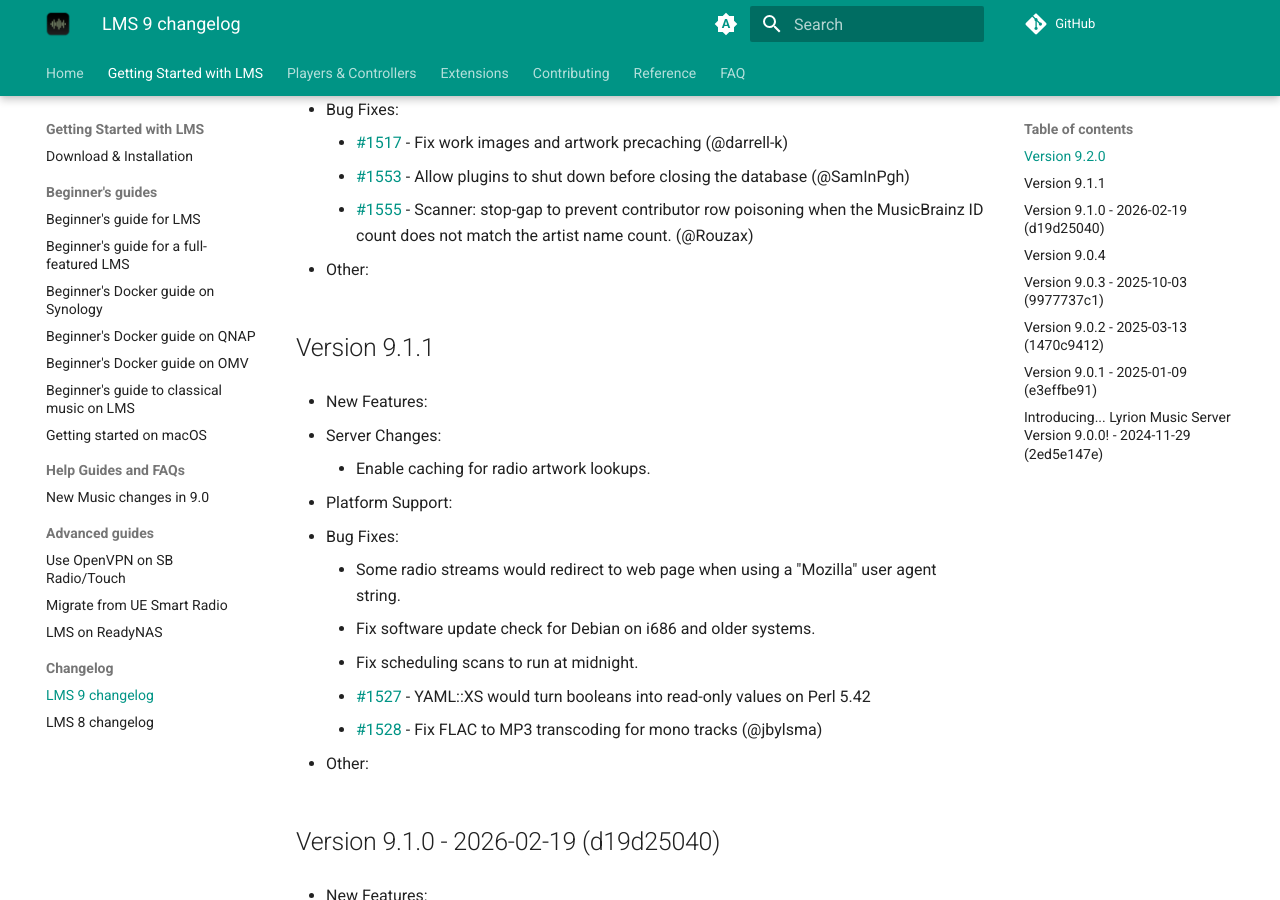
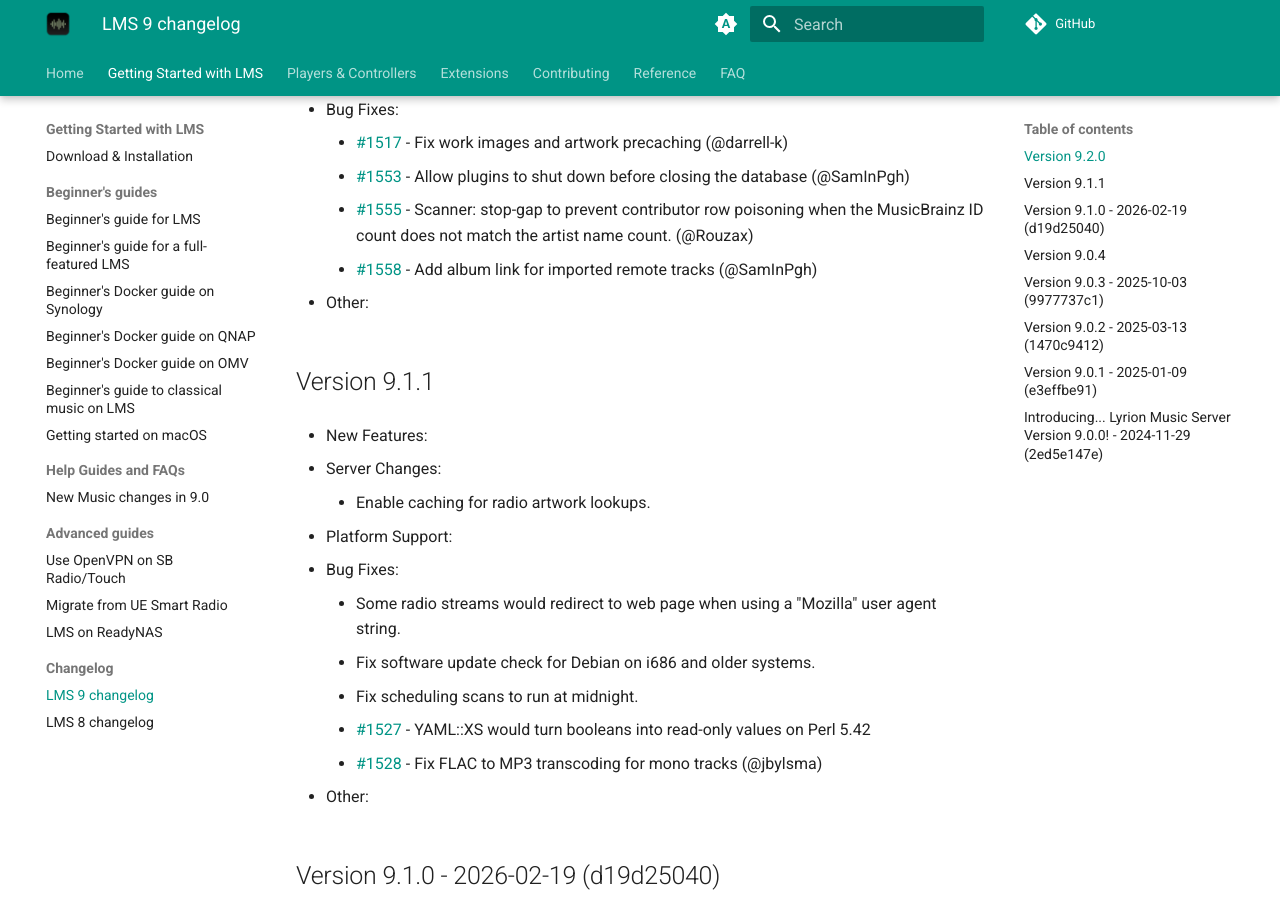
Before and after one commit to LMS-Community/lms-community.github.io, an MkDocs documentation site: the page built from docs/getting-started/changelog-lms9.md, in a window 1280 px wide and 900 px high, scrolled down 761 px. Built offline with MkDocs 1.6.1 and Material for MkDocs 9.7.7, drawn with Linux system fonts in a browser that asks for light colours; a script that is not in the unit is left out; plug-ins that fetch from the network failed and are left out; comment, search, counter and statistics services are not loaded.

Commit message:
Update external data sources

```diff
--- a/docs/getting-started/changelog-lms9.md
+++ b/docs/getting-started/changelog-lms9.md
@@ -24,6 +24,7 @@
 	- [#1517](https://github.com/LMS-Community/slimserver/pull/1517) \- Fix work images and artwork precaching (@darrell-k)
 	- [#1553](https://github.com/LMS-Community/slimserver/pull/1553) \- Allow plugins to shut down before closing the database (@SamInPgh)
 	- [#1555](https://github.com/LMS-Community/slimserver/issues/1555) \- Scanner: stop-gap to prevent contributor row poisoning when the MusicBrainz ID count does not match the artist name count. (@Rouzax)
+	- [#1558](https://github.com/LMS-Community/slimserver/pull/1558) \- Add album link for imported remote tracks (@SamInPgh)
 
 - Other:
 
```
